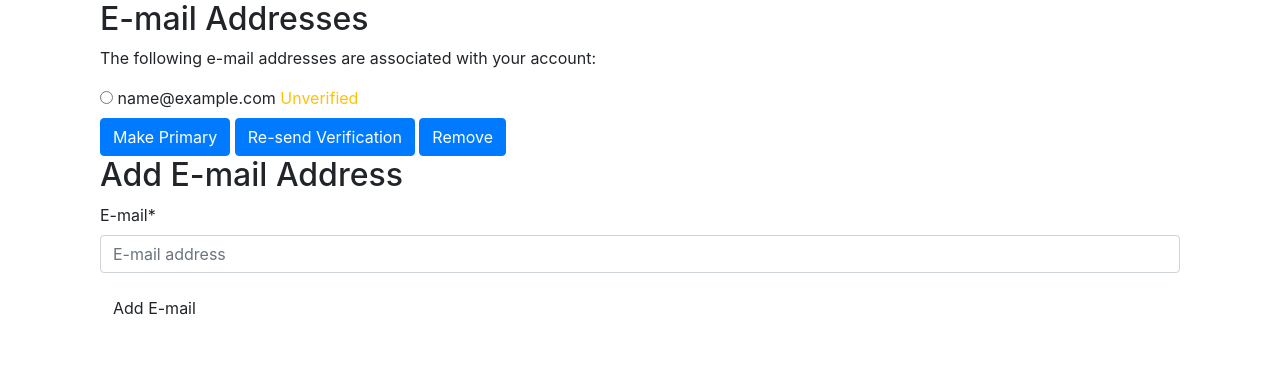
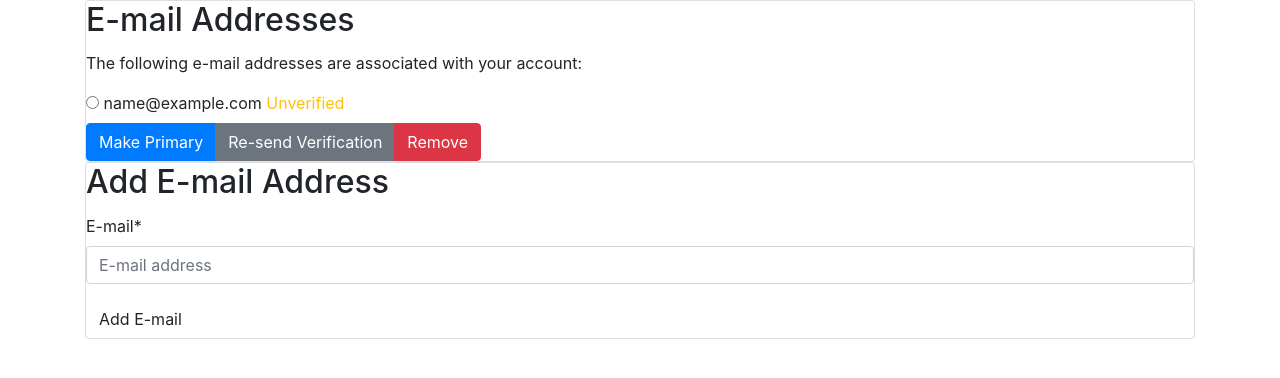
Before and after one commit to EricZaporzan/compare, a Django app: a page that uses compare/templates/account/email.html in a window 1280 px wide. Shown: the part 56-434 px from the top of the page. Run offline with Django 3.2, Linux system fonts and the light colour scheme; the visitor is signed in with stand-in values (Sample User, id 1); data comes from the database, SQL or seed files in the repository; parts of the project's set-up code (start-up, migrations or seed data) failed here and were passed over; some libraries are stand-ins or nearby versions.

Commit message:
Fixed some ugly formatting

```diff
--- a/compare/templates/account/email.html
+++ b/compare/templates/account/email.html
@@ -4,21 +4,17 @@
 {% load crispy_forms_tags %}
 
 {% block content %}
-<div class="container">
-  <div class="row">
-    <div class="col-md-12">
-      <h2>{% trans "E-mail Addresses" %}</h2>
+
+<div class="card card-block">
+  <h2 class="card-title">{% trans "E-mail Addresses" %}</h2>
   {% if user.emailaddress_set.all %}
   <p>{% trans 'The following e-mail addresses are associated with your account:' %}</p>
-
   <form action="{% url 'account_email' %}" class="email_list" method="post">
     {% csrf_token %}
     <fieldset class="blockLabels">
-
       {% for emailaddress in user.emailaddress_set.all %}
       <div class="ctrlHolder">
         <label for="email_radio_{{ forloop.counter }}" class="{% if emailaddress.primary %}primary_email{% endif %}">
-
           <input id="email_radio_{{ forloop.counter }}" type="radio" name="email" {% if emailaddress.primary %}checked="checked"{% endif %} value="{{ emailaddress.email }}"/>
 
           {{ emailaddress.email }}
@@ -32,10 +28,10 @@
       </div>
       {% endfor %}
 
-      <div class="buttonHolder">
+      <div class="btn-group">
         <button class="btn btn-primary secondaryAction" type="submit" name="action_primary" >{% trans 'Make Primary' %}</button>
-            <button class="btn btn-primary secondaryAction" type="submit" name="action_send" >{% trans 'Re-send Verification' %}</button>
-            <button class="btn btn-primary primaryAction" type="submit" name="action_remove" >{% trans 'Remove' %}</button>
+        <button class="btn btn-secondary secondaryAction" type="submit" name="action_send" >{% trans 'Re-send Verification' %}</button>
+        <button class="btn btn-danger primaryAction" type="submit" name="action_remove" >{% trans 'Remove' %}</button>
       </div>
 
     </fieldset>
@@ -45,17 +41,15 @@
   <p><strong>{% trans 'Warning:'%}</strong> {% trans "You currently do not have any e-mail address set up. You should really add an e-mail address so you can receive notifications, reset your password, etc." %}</p>
 
   {% endif %}
-
-
-          <h2 class="m-t-1">{% trans "Add E-mail Address" %}</h2>
+</div>
+<div class="card card-block m-t-1">
+  <h2 class="card-title">{% trans "Add E-mail Address" %}</h2>
 
   <form method="post" action="." class="add_email">
     {% csrf_token %}
     {{ form|crispy }}
     <button class="btn" name="action_add" type="submit">{% trans "Add E-mail" %}</button>
   </form>
-    </div>
-  </div>
 </div>
 {% endblock %}
 
```
Lines whose indentation alone changed are shown as unchanged.
